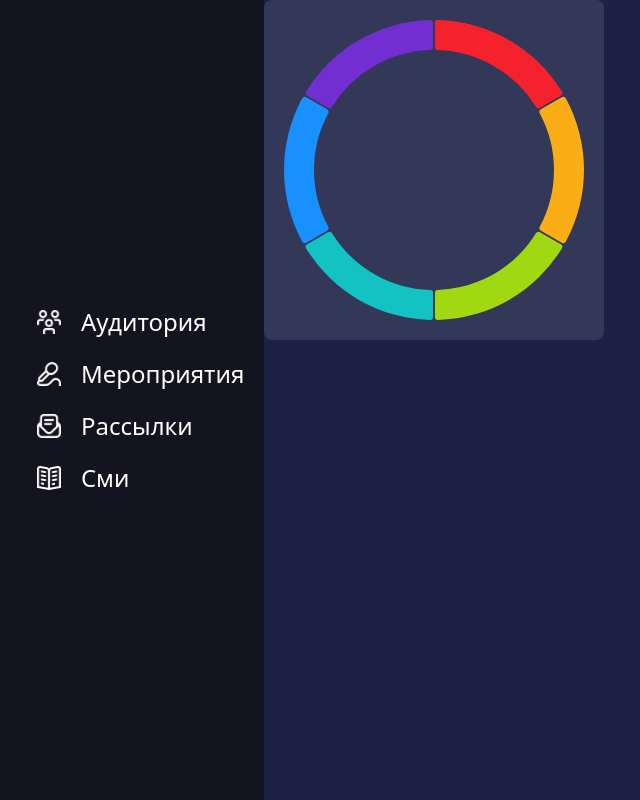
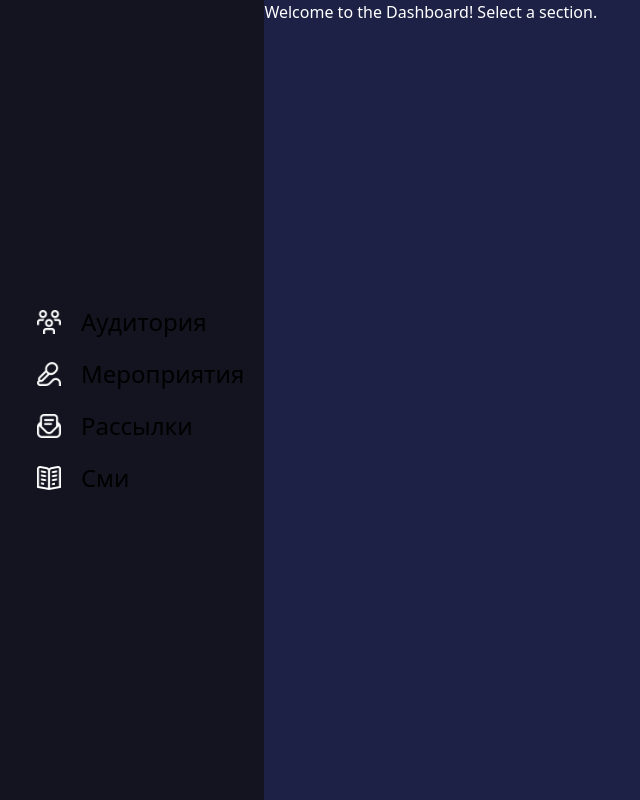
Before and after one commit to shampiniony/devrel-community-client, a React (Vite) app: page /dashboard in a window 1280 px wide. Shown: the whole page, without its empty margins (31-671 px from the left). Built offline with nearby package versions, Linux system fonts and the light colour scheme; some icons are missing.

Commit message:
Tried to add hoc on dashboard

```diff
--- a/src/App.tsx
+++ b/src/App.tsx
@@ -3,7 +3,7 @@ import { Dashboard } from './pages/dashboard/Dashboard';
 
 const router = createBrowserRouter([
   {
-    path: '/dashboard',
+    path: '/dashboard/:section?',
     element: <Dashboard></Dashboard>,
   },
 ]);
--- a/src/pages/dashboard/Dashboard.tsx
+++ b/src/pages/dashboard/Dashboard.tsx
@@ -3,27 +3,35 @@ import book from '@/assets/icons/book.png';
 import mail from '@/assets/icons/mail.png';
 import people from '@/assets/icons/people.png';
 import mic from '@/assets/icons/mic.png';
-import { Box } from './components/Box';
-import PieChart from './components/PieChart';
+import { useParams } from 'react-router-dom';
 
 export const Dashboard = () => {
+  const { section } = useParams();
+
+  const renderContentBasedOnSection = () => {
+    switch (section) {
+      case 'profile':
+        return <div>Profile Section</div>;
+      case 'settings':
+        return <div>Settings Section</div>;
+      case 'reports':
+        return <div>Reports Section</div>;
+      default:
+        return <div>Welcome to the Dashboard! Select a section.</div>;
+    }
+  };
+
   return (
     <div className='flex w-full h-[100vh]'>
       <div className='h-full bg-second-primary w-96 flex flex-col justify-center items-end'>
         <div className='flex gap-5 flex-col mr-5'>
-          <NavbarItem src={people} text='Аудитория' path='/dashboard' />
-          <NavbarItem src={mic} text='Мероприятия' path='/dashboard' />
+          <NavbarItem src={people} text='Аудитория' path='/dashboard/profile' />
+          <NavbarItem src={mic} text='Мероприятия' path='/dashboard/settings' />
           <NavbarItem src={mail} text='Рассылки' path='/dashboard' />
           <NavbarItem src={book} text='Сми' path='/dashboard' />
         </div>
       </div>
-      <div className='bg-primary w-full '>
-        <div className='flex gap-10'>
-          <Box>
-            <PieChart></PieChart>
-          </Box>
-        </div>
-      </div>
+      <div className='bg-primary w-full '>{renderContentBasedOnSection()}</div>
     </div>
   );
 };
--- a/src/pages/dashboard/components/Box.tsx
+++ /dev/null
@@ -1,9 +0,0 @@
-import { PropsWithChildren } from 'react'
-
-export const Box = (props : PropsWithChildren) => {
-  return (
-    <div className='bg-detail rounded-lg p-5'>
-      { props.children }
-    </div>
-  )
-}
--- a/src/pages/dashboard/components/NavbarItem.tsx
+++ b/src/pages/dashboard/components/NavbarItem.tsx
@@ -1,4 +1,5 @@
 import { Link } from 'react-router-dom';
+import { twMerge } from 'tailwind-merge';
 
 interface INavbarItemProps {
   text: string;
@@ -8,7 +9,7 @@ interface INavbarItemProps {
 
 export const NavbarItem = (props: INavbarItemProps) => {
   return (
-    <div className='text-white text-2xl flex items-center gap-5'>
+    <div className={twMerge('text-black text-2xl flex items-center gap-5')}>
       <img className='w-[24px] h-[24px]' src={props.src} />
       <Link to={props.path}>{props.text}</Link>
     </div>
--- a/src/pages/dashboard/components/PieChart.tsx
+++ /dev/null
@@ -1,87 +0,0 @@
-import { Group } from '@visx/group';
-import { Pie } from '@visx/shape';
-import { scaleOrdinal } from '@visx/scale';
-import {
-  LegendOrdinal,
-  LegendItem,
-  LegendLabel,
-} from '@visx/legend';
-
-// Sample data
-const data = [
-  { website: 'kakdela.ru', visits: 1 },
-  { website: 'yaustala.ru', visits: 1 },
-  { website: 'hochuspat.ru', visits: 1 },
-  { website: 'bobroeuro.ru', visits: 1 },
-  { website: 'aaaaaaaaaa.ru', visits: 1 },
-  { website: 'edaaaa.ru', visits: 1 },
-];
-
-// Define the color scale
-const colorScale = scaleOrdinal({
-  domain: data.map((d) => d.website),
-  range: ['#f5222d', '#faad14', '#a0d911', '#13c2c2', '#1890ff', '#722ed1'],
-});
-
-// Dimensions
-const width = 300;
-const height = 300;
-const radius = Math.min(width, height) / 2;
-const innerRadius = radius - 30; // This will create the donut hole
-const centerY = height / 2;
-const centerX = width / 2;
-
-// Render the donut chart using visx components
-const PieChart = () => (
-  <svg width={width} height={height}>
-    <Group top={centerY} left={centerX}>
-      <Pie
-        data={data}
-        pieValue={(d) => d.visits}
-        outerRadius={radius}
-        innerRadius={innerRadius} // Set the innerRadius for the donut chart
-        padAngle={0.01}
-        cornerRadius={3} // Optional, if you want rounded edges
-      >
-        {(pie) => {
-          return pie.arcs.map((arc, i) => (
-            <g key={`arc-${i}`}>
-              <path d={pie.path(arc)} fill={colorScale(arc.data.website)} />
-            </g>
-          ));
-        }}
-      </Pie>
-    </Group>
-    <LegendOrdinal
-      scale={colorScale}
-      labelFormat={(label) => `${label.toUpperCase()}`}
-    >
-      {(data) => (
-        <div style={{ display: 'flex', flexDirection: 'row' }}>
-          {data.map((label, i) => (
-            <LegendItem
-              key={`legend-quantile-${i}`}
-              margin='0 5px'
-              onClick={() => {
-                if (event) alert(`clicked: ${JSON.stringify(label)}`);
-              }}
-            >
-              <svg width={2} height={2}>
-                <rect
-                  fill={label.value}
-                  width={2}
-                  height={2}
-                />
-              </svg>
-              <LegendLabel align='left' margin='0 0 0 4px'>
-                {label.text}
-              </LegendLabel>
-            </LegendItem>
-          ))}
-        </div>
-      )}
-    </LegendOrdinal>
-  </svg>
-);
-
-export default PieChart;
```
